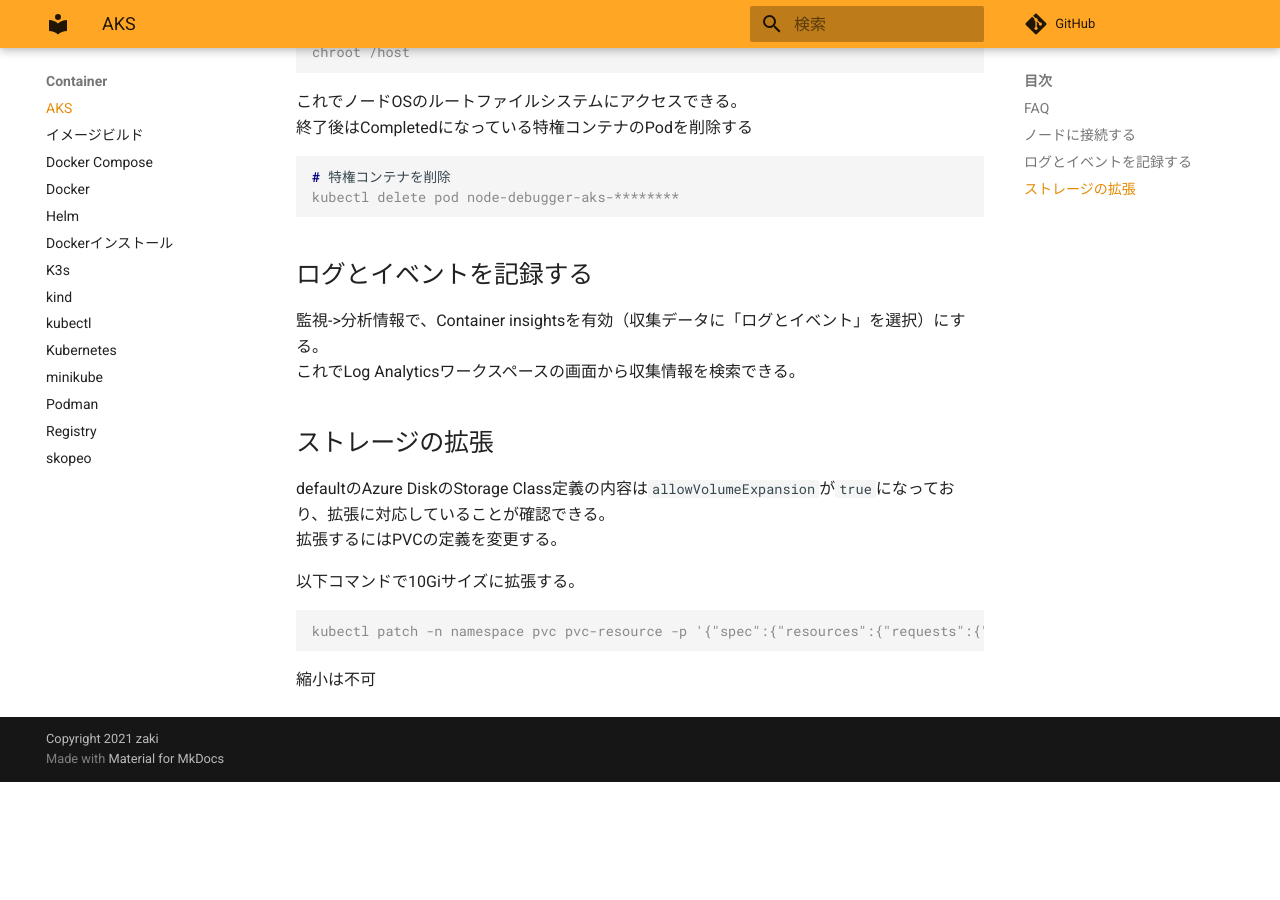
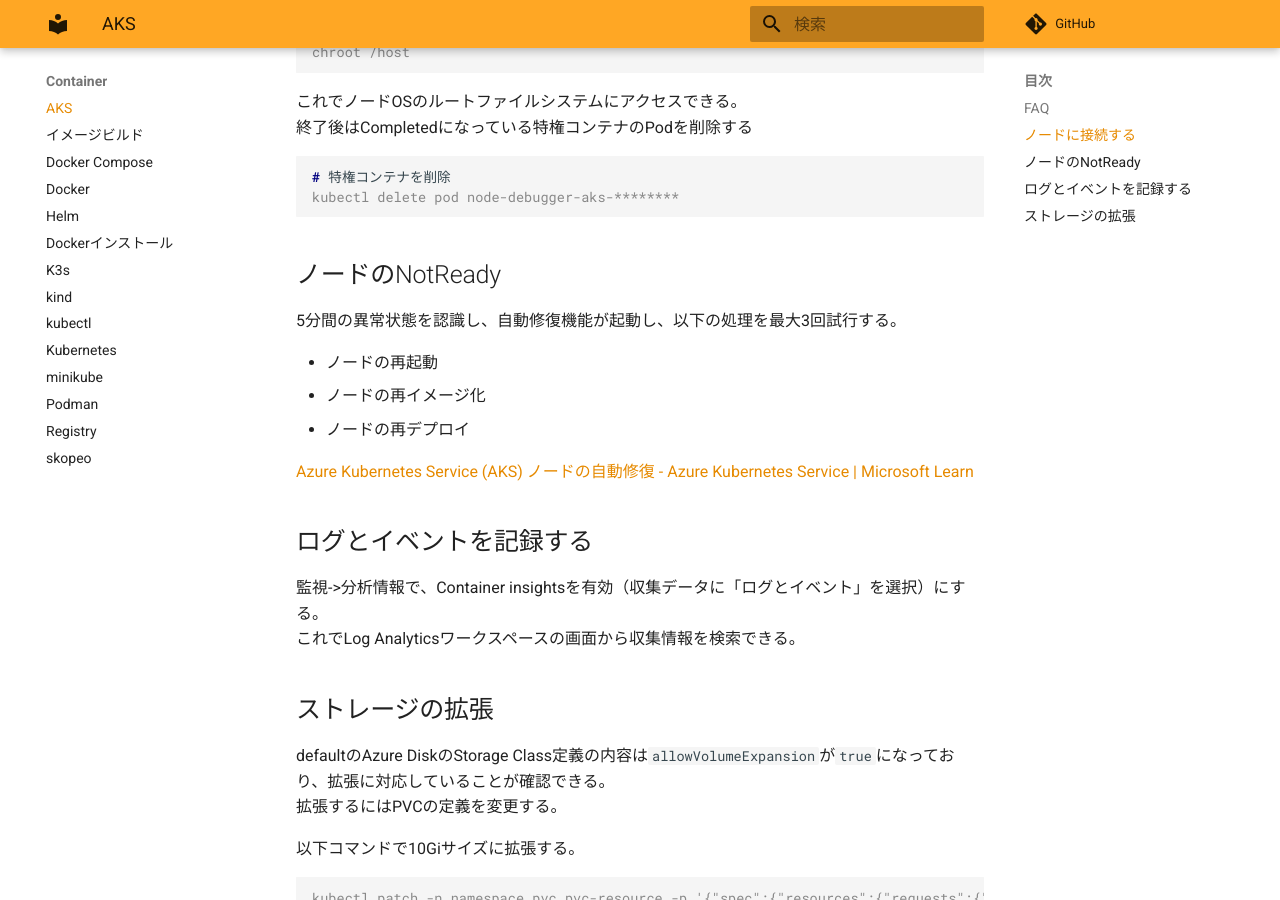
Before and after one commit to zaki-lknr/docs, an MkDocs documentation site: the page built from docs/Container/AKS.md, in a window 1280 px wide and 900 px high, scrolled down 556 px. Built offline with MkDocs 1.6.1 and Material for MkDocs 9.7.7, drawn with Linux system fonts in a browser that asks for light colours; comment, search, counter and statistics services are not loaded; before the commit the page ends 1338 px from its top, so only the background shows below that.

Commit message:
add: container/aks: ノードのNotReadyの自動修復のリンク

````diff
--- a/docs/Container/AKS.md
+++ b/docs/Container/AKS.md
@@ -25,6 +25,16 @@ chroot /host
 kubectl delete pod node-debugger-aks-********
 ```
 
+## ノードのNotReady
+
+5分間の異常状態を認識し、自動修復機能が起動し、以下の処理を最大3回試行する。
+
+- ノードの再起動
+- ノードの再イメージ化
+- ノードの再デプロイ
+
+[Azure Kubernetes Service (AKS) ノードの自動修復 - Azure Kubernetes Service | Microsoft Learn](https://learn.microsoft.com/ja-jp/azure/aks/node-auto-repair)
+
 ## ログとイベントを記録する
 
 監視->分析情報で、Container insightsを有効（収集データに「ログとイベント」を選択）にする。
````
